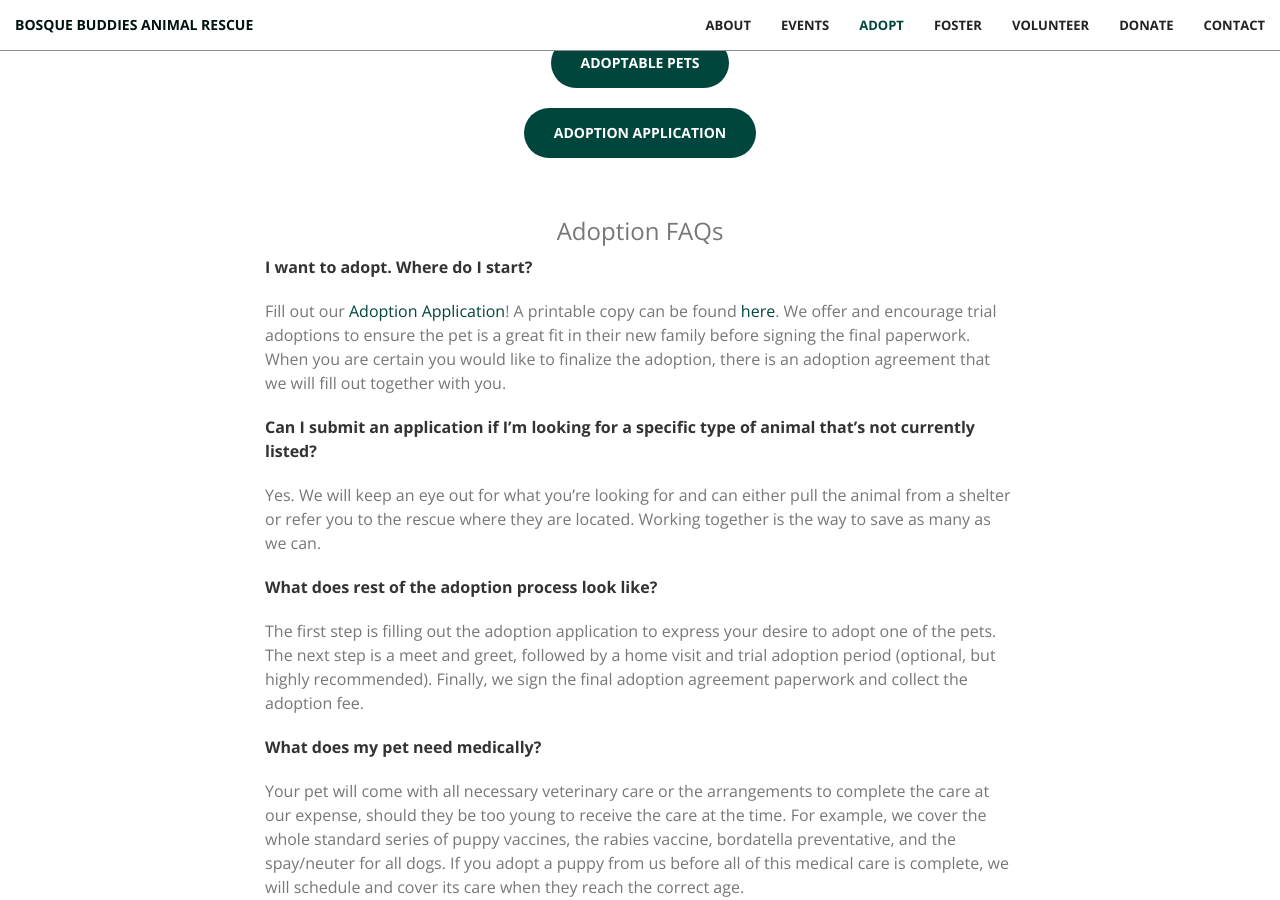
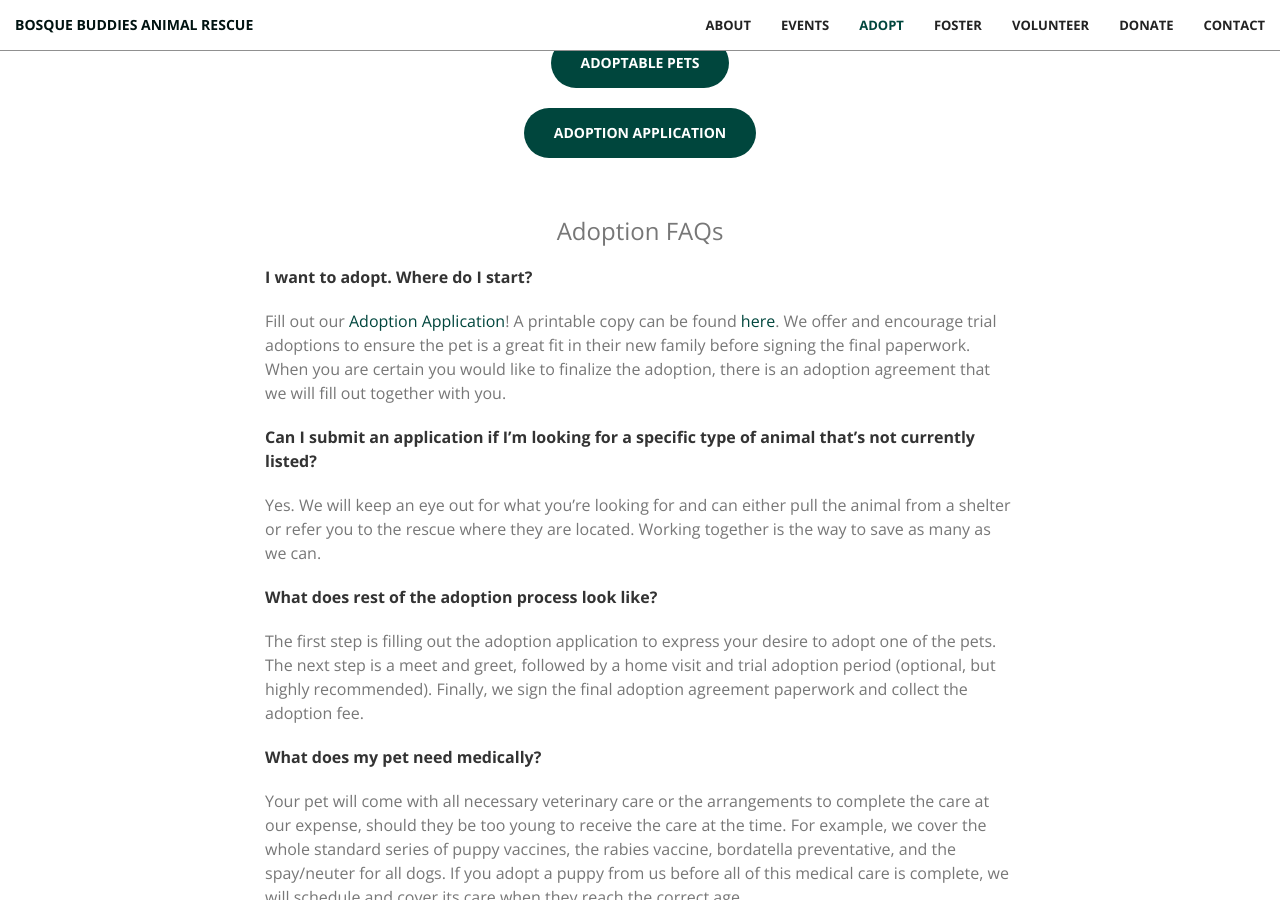
Before and after one commit to bbanimalrescue/bbanimalrescue.github.io, a Jekyll site: the page built from index.html, in a window 1280 px wide and 900 px high, scrolled down 2527 px. Built offline with Jekyll 4.4.1, drawn with Linux system fonts in a browser that asks for light colours.

Commit message:
Update adoption layout

```diff
--- a/_includes/adopt.html
+++ b/_includes/adopt.html
@@ -17,7 +17,7 @@
         </div>
         <div class="row">
             <div class="col-lg-8 col-lg-offset-2">
-                <h3 class="section-heading text-center text-muted" style="margin-top: 40px;">Adoption FAQs</h2>
+                <h3 class="section-heading text-center text-muted" style="margin-top: 40px; margin-bottom: 20px;">Adoption FAQs</h2>
                 <p style="font-weight: bold;">I want to adopt. Where do I start?</p>
                 <p class="text-muted">Fill out our <a href="https://docs.google.com/forms/d/e/1FAIpQLSfp7Vo-kmVAjhwU5DoB7XEEHFd_yw1Mg6Rz-8kG4OtxolPiTw/viewform" target="_blank" rel="noopener noreferrer">Adoption Application</a>! A printable copy can be found <a href="">here</a>. We offer and encourage trial adoptions to ensure the pet is a great fit in their new family before signing the final paperwork. When you are certain you would like to finalize the adoption, there is an adoption agreement that we will fill out together with you.</p>
                 <p style="font-weight: bold;">Can I submit an application if I’m looking for a specific type of animal that’s not currently listed?</p>
```
